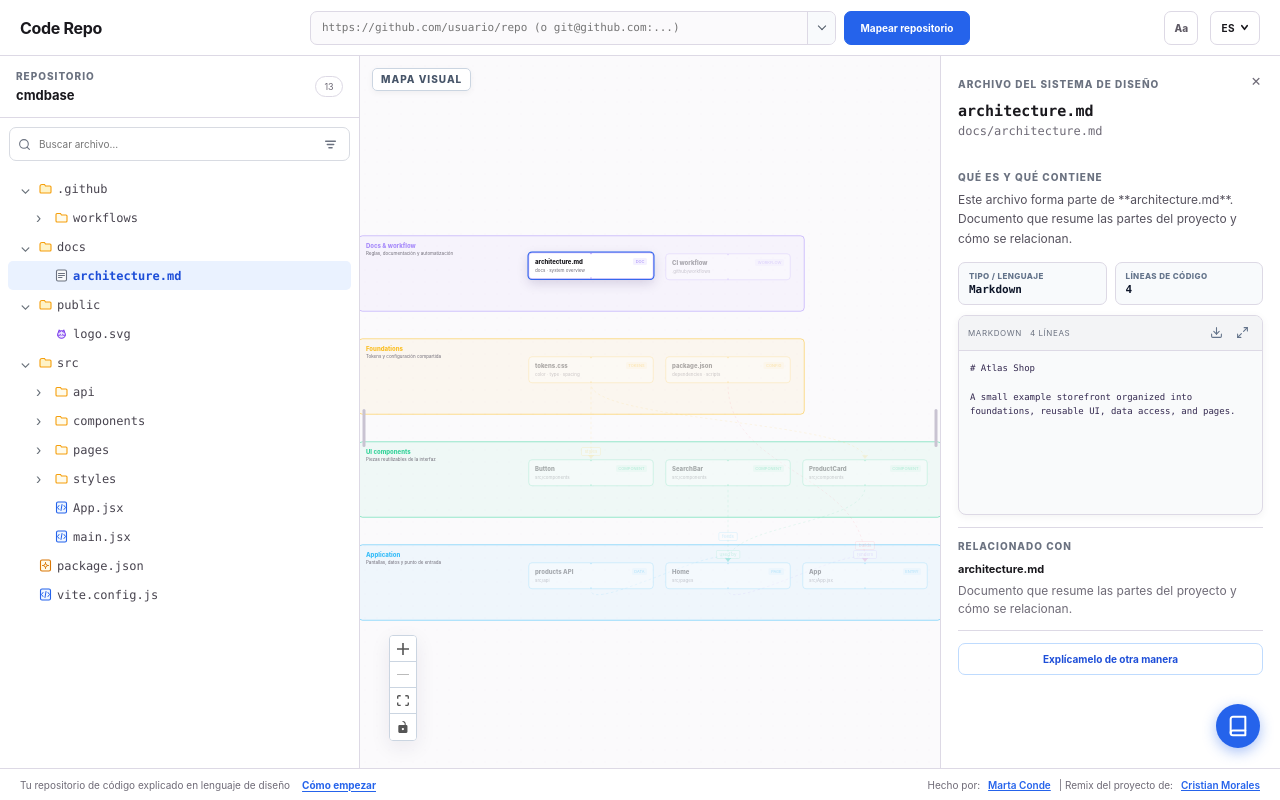
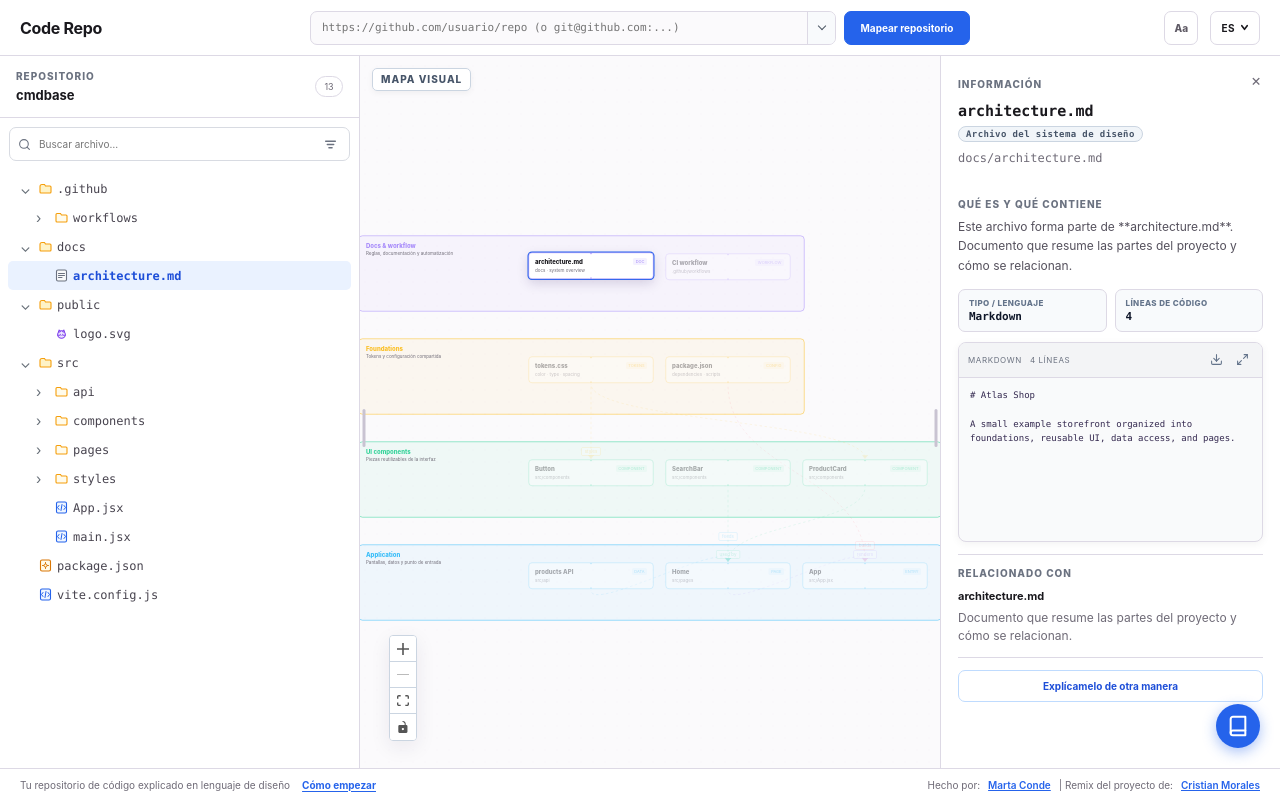
Before and after one commit to MartaCondeDesign/Code-Repo, a React (Vite) app: page / in a window 1280 px wide. Both pictures are taken after a click on the button "architecture.md". Built offline with nearby package versions, Linux system fonts and the light colour scheme; a web font is replaced by a local one.

Commit message:
feat: rename right panel header kicker to INFORMACIÓN and place element category in a type badge below title

```diff
--- a/src/App.jsx
+++ b/src/App.jsx
@@ -1209,8 +1209,9 @@ export default function App() {
             <button className="icon-btn inspector-close has-tooltip" data-tooltip={lang === "es" ? "Cerrar panel" : "Close panel"} aria-label={lang === "es" ? "Cerrar panel" : "Close panel"} onClick={() => { setSelected(null); setSelectedPath(""); setSelectedIsFolder(false); setRelatedIds(new Set()); setActiveCategory(null); }}>×</button>
             {selectedIsFile ? (
               <>
-                <span className="pane-kicker">{lang === "es" ? "ARCHIVO DEL SISTEMA DE DISEÑO" : "DESIGN SYSTEM FILE"}</span>
+                <span className="pane-kicker">{lang === "es" ? "INFORMACIÓN" : "INFORMATION"}</span>
                 <h2 className="code-file-name">{selectedPath.split("/").pop()}</h2>
+                <div className="inspector-type-pill">{lang === "es" ? "Archivo del sistema de diseño" : "Design system file"}</div>
                 <p className="inspector-sub code-path">{selectedPath}</p>
 
                 <FileVisualPreview path={selectedPath} content={selectedCode} lang={lang} />
@@ -1275,8 +1276,9 @@ export default function App() {
               </>
             ) : selectedIsFolder ? (
               <>
-                <span className="pane-kicker">{lang === "es" ? "CARPETA DEL PROYECTO" : "PROJECT FOLDER"}</span>
+                <span className="pane-kicker">{lang === "es" ? "INFORMACIÓN" : "INFORMATION"}</span>
                 <h2 className="code-file-name">{selectedPath.split("/").pop()}</h2>
+                <div className="inspector-type-pill">{lang === "es" ? "Carpeta del proyecto" : "Project folder"}</div>
                 <p className="inspector-sub code-path">{selectedPath}</p>
                 <div className="inspector-block">
                   <span>{lang === "es" ? "QUÉ ES Y QUÉ CONTIENE" : "WHAT IT IS & CONTAINS"}</span>
@@ -1286,8 +1288,9 @@ export default function App() {
               </>
             ) : selected ? (
               <>
-                <span className="pane-kicker">{data.layers.find((layer) => layer.id === selected.layer)?.label}</span>
+                <span className="pane-kicker">{lang === "es" ? "INFORMACIÓN" : "INFORMATION"}</span>
                 <h2>{selected.title}</h2>
+                <div className="inspector-type-pill">{data.layers.find((layer) => layer.id === selected.layer)?.label}</div>
                 <p className="inspector-sub">{subFor(selected, lang)}</p>
                 {selected.files?.length > 0 && <div className="linked-files">{selected.files.map((file) => <button key={file} onClick={() => selectPath(file, false)}>↳ {file}</button>)}</div>}
                 {explanationLevel > 0 ? <div className="alternate-explanation"><span>{lang === "es" ? `EXPLICACIÓN ${explanationLevel} DE 3` : `EXPLANATION ${explanationLevel} OF 3`}</span><p>{alternateExplanation(selected, lang, explanationLevel)}</p></div> : <><div className="inspector-block"><span>{t.what}</span><p>{whatFor(selected, lang)}</p></div>{selected.does && <div className="inspector-block"><span>{t.does}</span><p>{doesFor(selected, lang)}</p></div>}</>}
--- a/src/map.css
+++ b/src/map.css
@@ -316,6 +316,7 @@ button { color: inherit; }
 .file-count.has-tooltip::after { left: auto; right: 0; transform: translateY(-3px); }
 .file-count.has-tooltip:hover::after, .file-count.has-tooltip:focus-visible::after { transform: translateY(0); }
 .inspector h2 { margin: 7px 28px 3px 0; font-size: 18px; overflow-wrap: anywhere; }
+.inspector-type-pill { display: inline-block; margin: 3px 0 8px; padding: 2px 7px; border-radius: 99px; background: #f1f5f9; border: 1px solid #cbd5e1; color: #475569; font-family: var(--font-code); font-size: 9px; font-weight: 600; letter-spacing: 0.4px; width: fit-content; }
 .inspector-sub { margin: 0 0 12px; color: var(--muted); font-size: 10px; line-height: 1.4; }
 .linked-files { display: flex; flex-direction: column; gap: 5px; padding: 10px 0 15px; border-top: 1px solid var(--line); border-bottom: 1px solid var(--line); }
 .linked-files button { width: 100%; border: 0; background: transparent; color: #1d4ed8; padding: 0; text-align: left; cursor: pointer; font-family: var(--font-code); font-size: 9px; white-space: normal; overflow-wrap: anywhere; word-break: break-word; }
```
